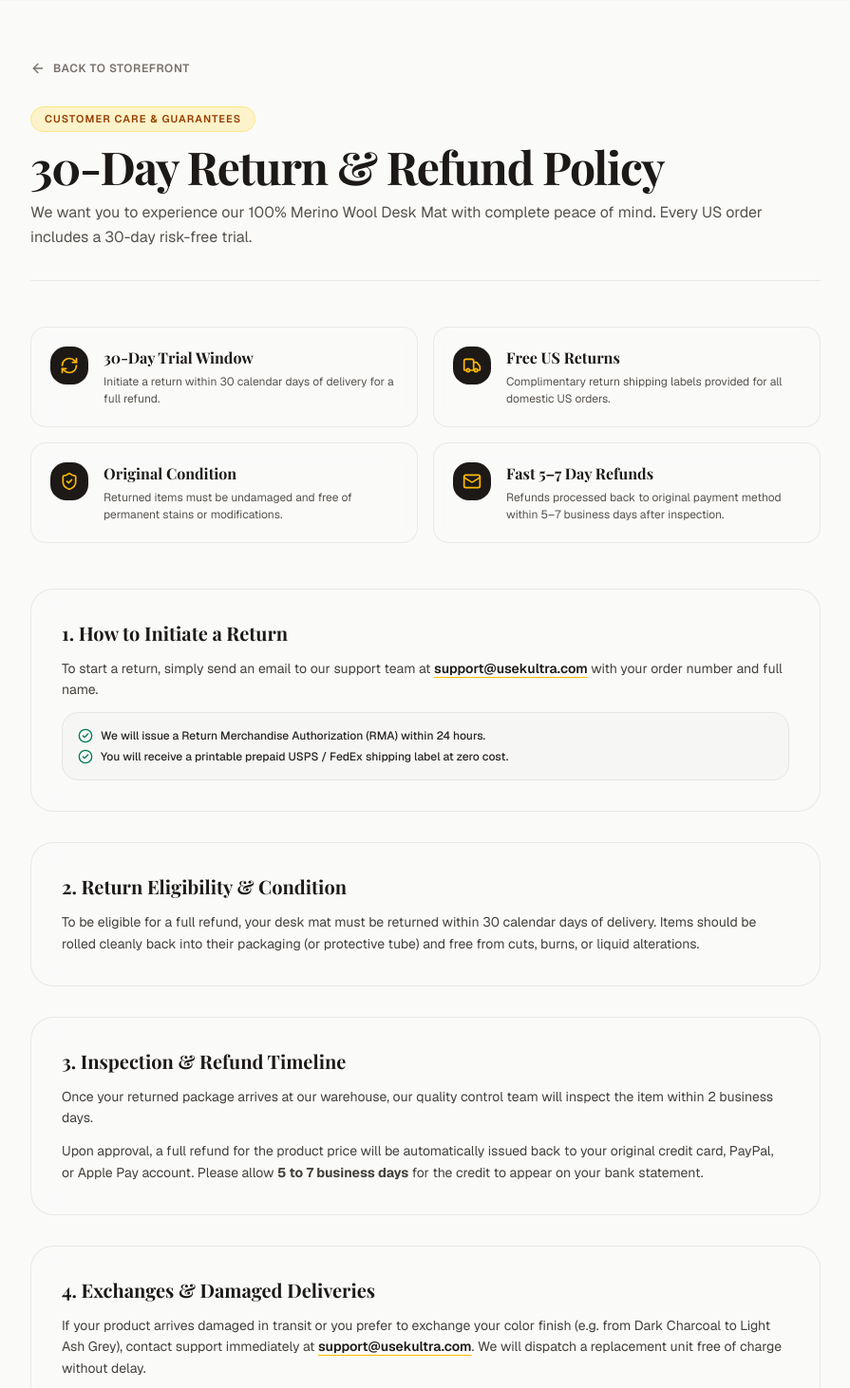
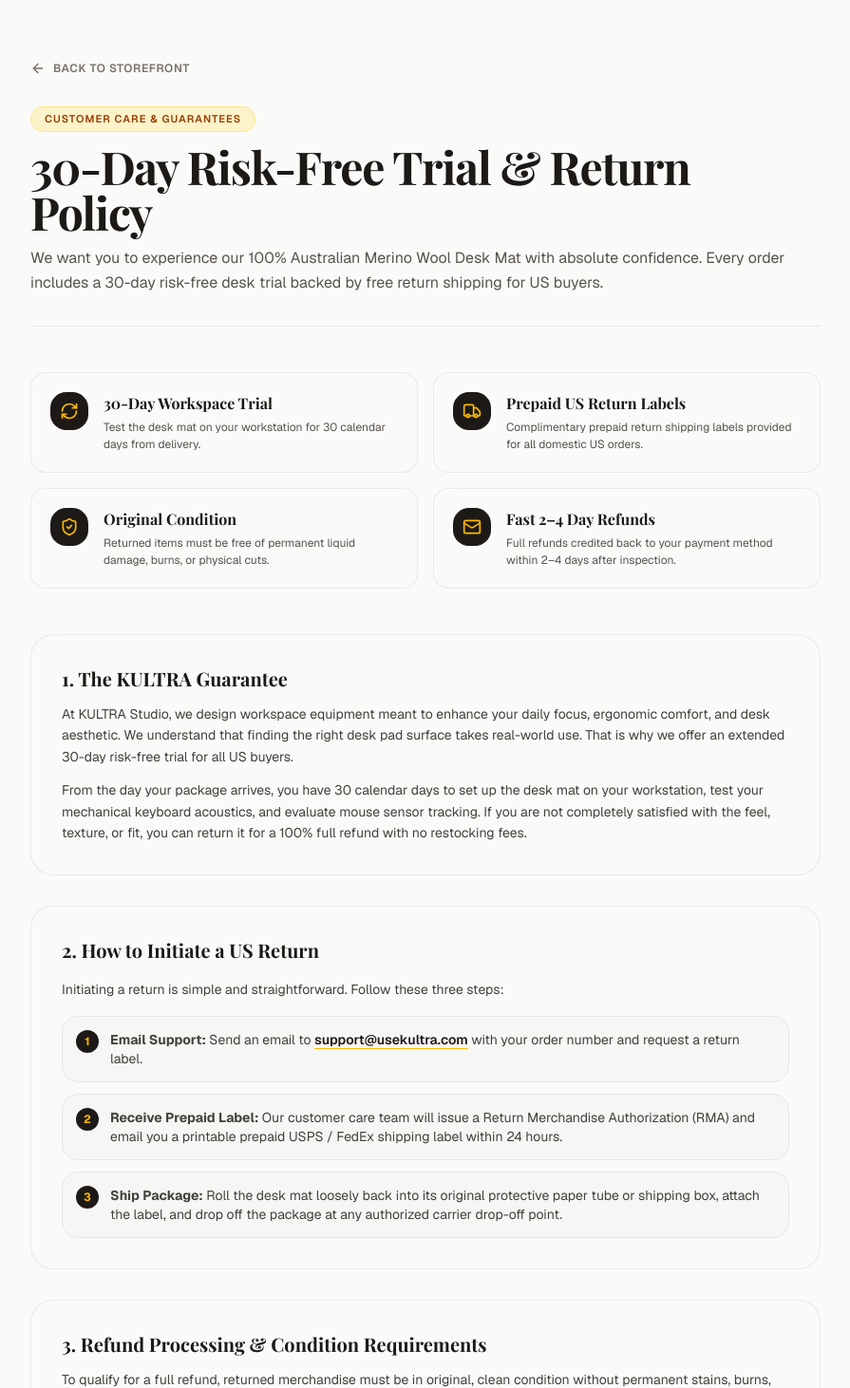
Before and after one commit to sadikyassine00-ui/KULTRASTUDIO, a Next.js app: page /return-policy in a window 1280 px wide. Shown: the part 108-1570 px from the top of the page at 95% size, without its empty margins (192-1087 px from the left). Built offline with nearby package versions, Linux system fonts and the light colour scheme; no server answers; a web font is replaced by a local one.

Commit message:
fix(seo): expand semantic body copy on homepage and return policy page to resolve low text-to-HTML ratio warnings

```diff
--- a/src/app/page.tsx
+++ b/src/app/page.tsx
@@ -1,6 +1,7 @@
 import React from "react";
 import { Navbar } from "@/components/store/Navbar";
 import { HeroSection } from "@/components/store/HeroSection";
+import { ProductDetailsSpec } from "@/components/store/ProductDetailsSpec";
 import { BentoGrid } from "@/components/store/BentoGrid";
 import { DarkSetupGallery } from "@/components/store/DarkSetupGallery";
 import { CertificationsBanner } from "@/components/store/CertificationsBanner";
@@ -24,6 +25,7 @@
         {/* Main Architectural Showcase Content */}
         <main className="flex-1">
           <HeroSection />
+          <ProductDetailsSpec />
           <BentoGrid />
           <DarkSetupGallery />
           <CertificationsBanner />
--- a/src/app/return-policy/page.tsx
+++ b/src/app/return-policy/page.tsx
@@ -8,7 +8,7 @@
   title: "Return Policy | KULTRA Studio",
   description: "KULTRA Studio 30-day hassle-free return and refund policy for US orders.",
   alternates: {
-    canonical: "https://usekultra.com/return-policy"
+    canonical: "https://usekultra.com/return-policy/"
   }
 };
 
@@ -30,17 +30,17 @@
         </Link>
 
         {/* Page Header */}
-        <div className="mb-12 border-b border-stone-200/80 pb-8">
+        <header className="mb-12 border-b border-stone-200/80 pb-8">
           <span className="text-[11px] font-semibold uppercase tracking-widest text-amber-800 bg-amber-100/90 border border-amber-200 px-3.5 py-1 rounded-full inline-block mb-3">
             Customer Care & Guarantees
           </span>
           <h1 className="font-serif text-3xl sm:text-5xl font-bold tracking-tight text-stone-900">
-            30-Day Return & Refund Policy
+            30-Day Risk-Free Trial & Return Policy
           </h1>
           <p className="text-stone-600 text-sm sm:text-base mt-3 leading-relaxed">
-            We want you to experience our 100% Merino Wool Desk Mat with complete peace of mind. Every US order includes a 30-day risk-free trial.
+            We want you to experience our 100% Australian Merino Wool Desk Mat with absolute confidence. Every order includes a 30-day risk-free desk trial backed by free return shipping for US buyers.
           </p>
-        </div>
+        </header>
 
         {/* 4 Summary Feature Cards */}
         <div className="grid grid-cols-1 sm:grid-cols-2 gap-4 mb-12">
@@ -49,9 +49,9 @@
               <RefreshCw className="w-5 h-5" />
             </div>
             <div>
-              <h3 className="font-serif font-bold text-base text-stone-900">30-Day Trial Window</h3>
+              <h3 className="font-serif font-bold text-base text-stone-900">30-Day Workspace Trial</h3>
               <p className="text-xs text-stone-600 mt-1 leading-normal">
-                Initiate a return within 30 calendar days of delivery for a full refund.
+                Test the desk mat on your workstation for 30 calendar days from delivery.
               </p>
             </div>
           </div>
@@ -61,9 +61,9 @@
               <Truck className="w-5 h-5" />
             </div>
             <div>
-              <h3 className="font-serif font-bold text-base text-stone-900">Free US Returns</h3>
+              <h3 className="font-serif font-bold text-base text-stone-900">Prepaid US Return Labels</h3>
               <p className="text-xs text-stone-600 mt-1 leading-normal">
-                Complimentary return shipping labels provided for all domestic US orders.
+                Complimentary prepaid return shipping labels provided for all domestic US orders.
               </p>
             </div>
           </div>
@@ -75,7 +75,7 @@
             <div>
               <h3 className="font-serif font-bold text-base text-stone-900">Original Condition</h3>
               <p className="text-xs text-stone-600 mt-1 leading-normal">
-                Returned items must be undamaged and free of permanent stains or modifications.
+                Returned items must be free of permanent liquid damage, burns, or physical cuts.
               </p>
             </div>
           </div>
@@ -85,62 +85,75 @@
               <Mail className="w-5 h-5" />
             </div>
             <div>
-              <h3 className="font-serif font-bold text-base text-stone-900">Fast 5–7 Day Refunds</h3>
+              <h3 className="font-serif font-bold text-base text-stone-900">Fast 2–4 Day Refunds</h3>
               <p className="text-xs text-stone-600 mt-1 leading-normal">
-                Refunds processed back to original payment method within 5–7 business days after inspection.
+                Full refunds credited back to your payment method within 2–4 days after inspection.
               </p>
             </div>
           </div>
         </div>
 
-        {/* Detailed Policy Sections */}
+        {/* Detailed Expanded Semantic Sections */}
         <div className="space-y-8 text-sm text-stone-700 leading-relaxed">
+          {/* Section 1 */}
           <section className="glass-card p-6 sm:p-8 rounded-3xl border border-stone-200/80 space-y-3">
-            <h2 className="font-serif text-xl font-bold text-stone-900">1. How to Initiate a Return</h2>
+            <h2 className="font-serif text-xl font-bold text-stone-900">1. The KULTRA Guarantee</h2>
             <p>
-              To start a return, simply send an email to our support team at{" "}
-              <a href="mailto:support@usekultra.com" className="font-semibold text-stone-900 underline decoration-amber-400 underline-offset-4">
-                support@usekultra.com
-              </a>{" "}
-              with your order number and full name.
+              At KULTRA Studio, we design workspace equipment meant to enhance your daily focus, ergonomic comfort, and desk aesthetic. We understand that finding the right desk pad surface takes real-world use. That is why we offer an extended 30-day risk-free trial for all US buyers.
             </p>
-            <div className="bg-stone-100/80 p-4 rounded-xl text-xs space-y-1.5 border border-stone-200 text-stone-800 font-medium">
-              <div className="flex items-center gap-2">
-                <CheckCircle2 className="w-4 h-4 text-emerald-700 shrink-0" />
-                <span>We will issue a Return Merchandise Authorization (RMA) within 24 hours.</span>
-              </div>
-              <div className="flex items-center gap-2">
-                <CheckCircle2 className="w-4 h-4 text-emerald-700 shrink-0" />
-                <span>You will receive a printable prepaid USPS / FedEx shipping label at zero cost.</span>
-              </div>
-            </div>
-          </section>
-
-          <section className="glass-card p-6 sm:p-8 rounded-3xl border border-stone-200/80 space-y-3">
-            <h2 className="font-serif text-xl font-bold text-stone-900">2. Return Eligibility & Condition</h2>
             <p>
-              To be eligible for a full refund, your desk mat must be returned within 30 calendar days of delivery. Items should be rolled cleanly back into their packaging (or protective tube) and free from cuts, burns, or liquid alterations.
+              From the day your package arrives, you have 30 calendar days to set up the desk mat on your workstation, test your mechanical keyboard acoustics, and evaluate mouse sensor tracking. If you are not completely satisfied with the feel, texture, or fit, you can return it for a 100% full refund with no restocking fees.
             </p>
           </section>
 
+          {/* Section 2 */}
+          <section className="glass-card p-6 sm:p-8 rounded-3xl border border-stone-200/80 space-y-4">
+            <h2 className="font-serif text-xl font-bold text-stone-900">2. How to Initiate a US Return</h2>
+            <p>
+              Initiating a return is simple and straightforward. Follow these three steps:
+            </p>
+            <ol className="space-y-3 text-xs sm:text-sm">
+              <li className="flex items-start gap-3 bg-stone-100/80 p-3.5 rounded-xl border border-stone-200">
+                <span className="w-6 h-6 rounded-full bg-stone-900 text-amber-400 font-bold text-xs flex items-center justify-center shrink-0">1</span>
+                <div>
+                  <strong>Email Support:</strong> Send an email to{" "}
+                  <a href="mailto:support@usekultra.com" className="font-semibold text-stone-900 underline decoration-amber-400 underline-offset-4">
+                    support@usekultra.com
+                  </a>{" "}
+                  with your order number and request a return label.
+                </div>
+              </li>
+              <li className="flex items-start gap-3 bg-stone-100/80 p-3.5 rounded-xl border border-stone-200">
+                <span className="w-6 h-6 rounded-full bg-stone-900 text-amber-400 font-bold text-xs flex items-center justify-center shrink-0">2</span>
+                <div>
+                  <strong>Receive Prepaid Label:</strong> Our customer care team will issue a Return Merchandise Authorization (RMA) and email you a printable prepaid USPS / FedEx shipping label within 24 hours.
+                </div>
+              </li>
+              <li className="flex items-start gap-3 bg-stone-100/80 p-3.5 rounded-xl border border-stone-200">
+                <span className="w-6 h-6 rounded-full bg-stone-900 text-amber-400 font-bold text-xs flex items-center justify-center shrink-0">3</span>
+                <div>
+                  <strong>Ship Package:</strong> Roll the desk mat loosely back into its original protective paper tube or shipping box, attach the label, and drop off the package at any authorized carrier drop-off point.
+                </div>
+              </li>
+            </ol>
+          </section>
+
+          {/* Section 3 */}
           <section className="glass-card p-6 sm:p-8 rounded-3xl border border-stone-200/80 space-y-3">
-            <h2 className="font-serif text-xl font-bold text-stone-900">3. Inspection & Refund Timeline</h2>
+            <h2 className="font-serif text-xl font-bold text-stone-900">3. Refund Processing & Condition Requirements</h2>
             <p>
-              Once your returned package arrives at our warehouse, our quality control team will inspect the item within 2 business days.
+              To qualify for a full refund, returned merchandise must be in original, clean condition without permanent stains, burns, chemical damage, or physical cuts.
             </p>
             <p>
-              Upon approval, a full refund for the product price will be automatically issued back to your original credit card, PayPal, or Apple Pay account. Please allow <strong>5 to 7 business days</strong> for the credit to appear on your bank statement.
+              Once your return package arrives at our US fulfillment center, our inspection team verifies the item within 1 business day. Upon verification, your full purchase price is automatically credited back to your original payment method (Credit Card, PayPal, or Apple Pay) within <strong>2 to 4 business days</strong>.
             </p>
           </section>
 
+          {/* Section 4 */}
           <section className="glass-card p-6 sm:p-8 rounded-3xl border border-stone-200/80 space-y-3">
-            <h2 className="font-serif text-xl font-bold text-stone-900">4. Exchanges & Damaged Deliveries</h2>
+            <h2 className="font-serif text-xl font-bold text-stone-900">4. Exchanges & Damaged Shipments</h2>
             <p>
-              If your product arrives damaged in transit or you prefer to exchange your color finish (e.g. from Dark Charcoal to Light Ash Grey), contact support immediately at{" "}
-              <a href="mailto:support@usekultra.com" className="font-semibold text-stone-900 underline decoration-amber-400 underline-offset-4">
-                support@usekultra.com
-              </a>
-              . We will dispatch a replacement unit free of charge without delay.
+              If your package arrives damaged during transit or if you wish to exchange your color finish (e.g. swapping Dark Charcoal for Light Ash Grey), contact support immediately. We will issue a replacement shipment right away at zero additional cost to you.
             </p>
           </section>
         </div>
--- /dev/null
+++ b/src/components/store/ProductDetailsSpec.tsx
@@ -0,0 +1,69 @@
+"use client";
+
+import React from "react";
+import { Layers, ShieldCheck, Sparkles } from "lucide-react";
+
+export function ProductDetailsSpec() {
+  return (
+    <section className="product-details-spec py-16 px-4 sm:px-8 max-w-5xl mx-auto border-t border-stone-200/80">
+      <div className="text-center max-w-3xl mx-auto mb-12">
+        <span className="text-[11px] font-semibold uppercase tracking-widest text-amber-800 bg-amber-100/90 border border-amber-200 px-3.5 py-1 rounded-full inline-block mb-3">
+          Material Engineering
+        </span>
+        <h2 className="font-serif text-3xl sm:text-4xl font-bold tracking-tight text-stone-900">
+          Engineered Performance & Wool Care
+        </h2>
+        <p className="text-stone-600 text-sm mt-2 leading-relaxed">
+          Comprehensive technical specifications, surface mechanics, and daily maintenance guidelines for your KULTRA 100% Merino Wool Desk Mat.
+        </p>
+      </div>
+
+      <div className="grid grid-cols-1 md:grid-cols-3 gap-8">
+        {/* Subsection 1 */}
+        <article className="glass-card p-6 rounded-3xl border border-stone-200/80 flex flex-col justify-between">
+          <div>
+            <div className="w-10 h-10 rounded-2xl bg-amber-50 border border-amber-200/80 flex items-center justify-center mb-4 text-amber-700 shadow-2xs">
+              <Layers className="w-5 h-5" />
+            </div>
+            <h3 className="font-serif font-bold text-xl text-stone-900 mb-3">
+              3.0mm High-Density Merino Construction
+            </h3>
+            <p className="text-xs sm:text-sm text-stone-600 leading-relaxed">
+              Crafted from a solid 3.0mm slab of Grade-A Australian Merino wool felt (300g/m² density), our desk blotter absorbs mechanical keyboard keystroke acoustic resonance by up to -14dB. The high-density fiber matrix cushions wrists during extended work sessions while safeguarding solid oak, walnut, and standing desk surfaces against scuffs, scratches, and heavy monitor arms without edge fraying.
+            </p>
+          </div>
+        </article>
+
+        {/* Subsection 2 */}
+        <article className="glass-card p-6 rounded-3xl border border-stone-200/80 flex flex-col justify-between">
+          <div>
+            <div className="w-10 h-10 rounded-2xl bg-amber-50 border border-amber-200/80 flex items-center justify-center mb-4 text-amber-700 shadow-2xs">
+              <ShieldCheck className="w-5 h-5" />
+            </div>
+            <h3 className="font-serif font-bold text-xl text-stone-900 mb-3">
+              Zero-Slide Micro-Grip Backing
+            </h3>
+            <p className="text-xs sm:text-sm text-stone-600 leading-relaxed">
+              Equipped with a low-profile, heat-set micro-grip silicone dot matrix on the underside, the KULTRA desk pad locks securely to solid wood, tempered glass, standing desk laminates, and composite surfaces. The precision matrix prevents desk pad migration during intense typing or rapid optical mouse movements without leaving sticky residues, rubber chemical odors, or surface discoloration.
+            </p>
+          </div>
+        </article>
+
+        {/* Subsection 3 */}
+        <article className="glass-card p-6 rounded-3xl border border-stone-200/80 flex flex-col justify-between">
+          <div>
+            <div className="w-10 h-10 rounded-2xl bg-amber-50 border border-amber-200/80 flex items-center justify-center mb-4 text-amber-700 shadow-2xs">
+              <Sparkles className="w-5 h-5" />
+            </div>
+            <h3 className="font-serif font-bold text-xl text-stone-900 mb-3">
+              Natural Lanolin Water Repellency & Care
+            </h3>
+            <p className="text-xs sm:text-sm text-stone-600 leading-relaxed">
+              Organic Australian Merino wool contains natural lanolin wax, making the felt surface inherently water-repellent and dirt-resistant. Daily care requires minimal effort: vacuum gently or roll with a standard lint brush to clear dust and pet hair. For accidental coffee or water spills, immediately blot the liquid with a clean paper towel without vigorous rubbing.
+            </p>
+          </div>
+        </article>
+      </div>
+    </section>
+  );
+}
```
